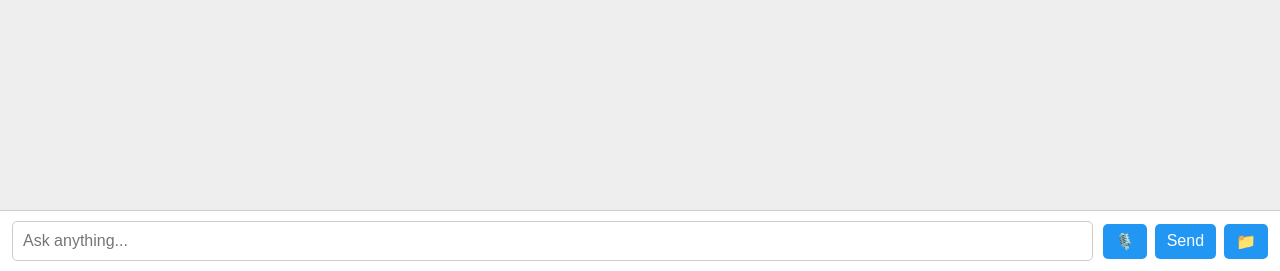
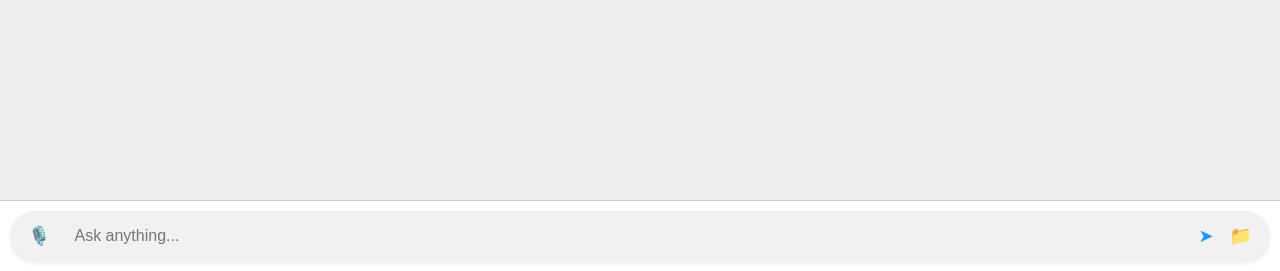
Before and after one commit to riley254/rileyelly-chatbot, a Flask app: page / in a window 1280 px wide. Shown: the part 529-800 px from the top of the page. Run offline with Flask 3, Linux system fonts and the light colour scheme.

Commit message:
Final layout: mic left, send middle, upload right

```diff
--- a/templates/index.html
+++ b/templates/index.html
@@ -33,7 +33,7 @@
     }
 
     .chatbox {
-      flex: 1; /* use all available vertical space */
+      flex: 1;
       display: flex;
       flex-direction: column;
       overflow-y: auto;
@@ -63,51 +63,44 @@
     }
 
     footer {
-      display: flex;
-      flex-wrap: wrap;
-      justify-content: space-between;
-      align-items: center;
-      background: #fff;
-      padding: 10px 12px;
+      padding: 10px;
+      background-color: #fff;
       border-top: 1px solid #ccc;
     }
 
-    #user-input {
-      flex: 1 1 auto;
-      padding: 10px;
-      font-size: 16px;
-      border-radius: 5px;
-      border: 1px solid #ccc;
-      margin-right: 10px;
-      min-width: 0;
+    .input-wrapper {
+      display: flex;
+      align-items: center;
+      background-color: #f1f1f1;
+      padding: 6px 10px;
+      border-radius: 30px;
+      box-shadow: 0 2px 4px rgba(0, 0, 0, 0.08);
+      width: 100%;
     }
 
-    .icon-buttons {
-      display: flex;
-      gap: 8px;
+    .input-wrapper input {
+      flex: 1;
+      border: none;
+      background: transparent;
+      font-size: 16px;
+      padding: 8px;
+      outline: none;
+      margin: 0 8px;
     }
 
-    button {
-      padding: 8px 12px;
-      font-size: 16px;
+    .input-wrapper button {
+      background: none;
       border: none;
-      background-color: #2196f3;
-      color: white;
-      border-radius: 5px;
+      font-size: 18px;
       cursor: pointer;
+      color: #2196f3;
+      padding: 8px;
+      border-radius: 50%;
+      transition: background 0.2s;
     }
 
-    button:hover {
-      background-color: #0b7dda;
-    }
-
-    .icon {
-      font-size: 18px;
-      background: #eee;
-      border: none;
-      padding: 8px;
-      border-radius: 5px;
-      cursor: pointer;
+    .input-wrapper button:hover {
+      background: rgba(0, 0, 0, 0.05);
     }
   </style>
 </head>
@@ -119,10 +112,10 @@
   <div id="chatbox" class="chatbox"></div>
 
   <footer>
-    <input type="text" id="user-input" placeholder="Ask anything..." onkeydown="if(event.key==='Enter') sendMessage()" />
-    <div class="icon-buttons">
+    <div class="input-wrapper">
       <button onclick="startSpeech()">🎙️</button>
-      <button onclick="sendMessage()">Send</button>
+      <input type="text" id="user-input" placeholder="Ask anything..." onkeydown="if(event.key==='Enter') sendMessage()" />
+      <button onclick="sendMessage()">➤</button>
       <button onclick="uploadFile()">📁</button>
     </div>
   </footer>
```
